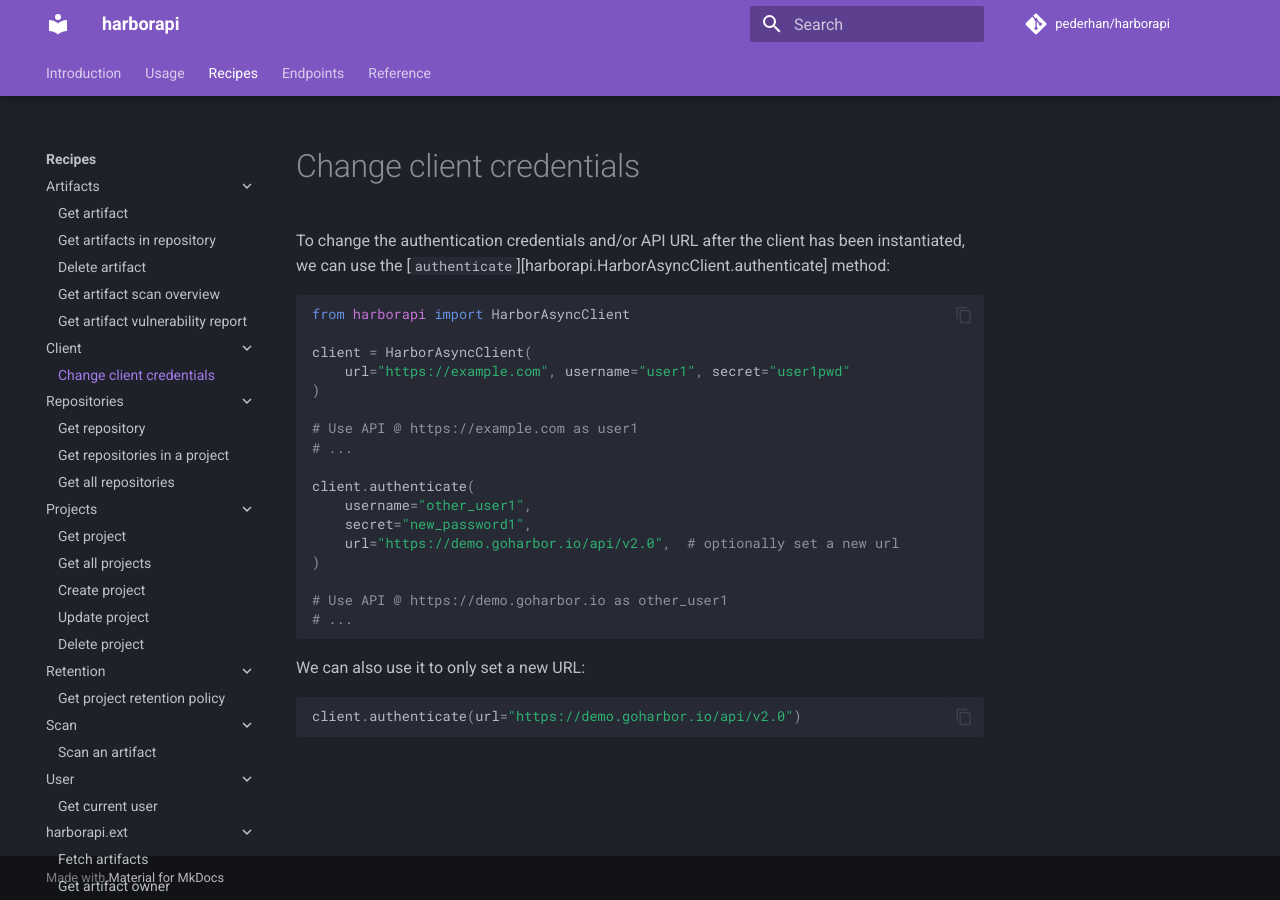
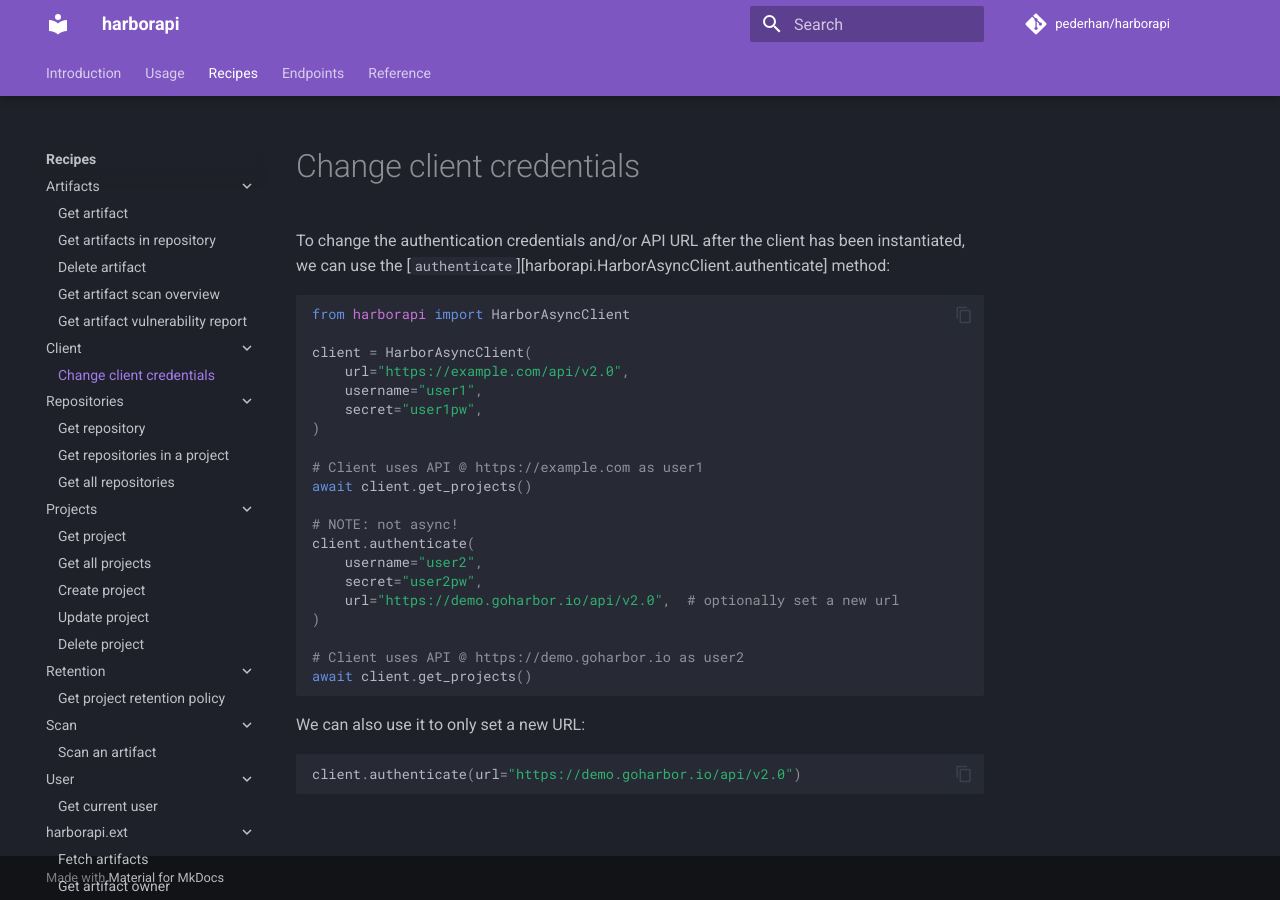
Before and after one commit to unioslo/harborapi, an MkDocs documentation site: the page built from docs/recipes/client/reauth.md, in a window 1280 px wide. Built offline with MkDocs 1.6.1 and Material for MkDocs 9.7.7, drawn with Linux system fonts in a browser that asks for light colours; comment, search, counter and statistics services are not loaded.

Commit message:
Docs: Fix missing /api/v2.0 in example

````diff
--- a/docs/recipes/client/reauth.md
+++ b/docs/recipes/client/reauth.md
@@ -6,20 +6,23 @@ To change the authentication credentials and/or API URL after the client has bee
 from harborapi import HarborAsyncClient
 
 client = HarborAsyncClient(
-    url="https://example.com", username="user1", secret="user1pwd"
+    url="https://example.com/api/v2.0",
+    username="user1",
+    secret="user1pw",
 )
 
-# Use API @ https://example.com as user1
-# ...
+# Client uses API @ https://example.com as user1
+await client.get_projects()
 
+# NOTE: not async!
 client.authenticate(
-    username="other_user1",
-    secret="new_password1",
+    username="user2",
+    secret="user2pw",
     url="https://demo.goharbor.io/api/v2.0",  # optionally set a new url
 )
 
-# Use API @ https://demo.goharbor.io as other_user1
-# ...
+# Client uses API @ https://demo.goharbor.io as user2
+await client.get_projects()
 ```
 
 We can also use it to only set a new URL:
````
